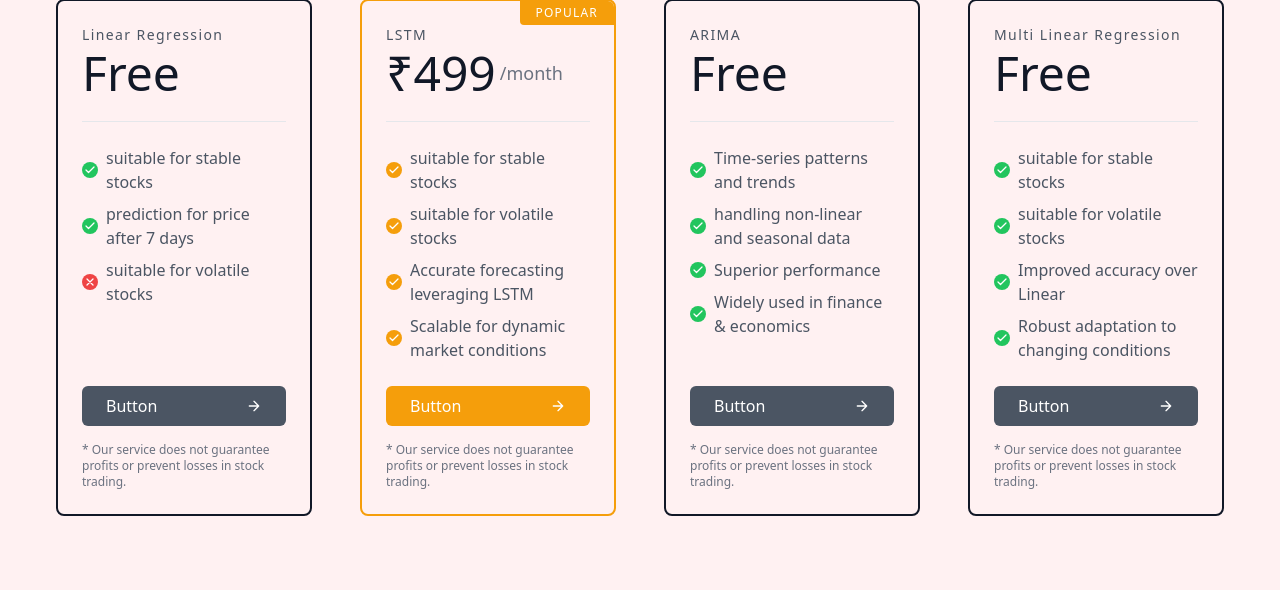
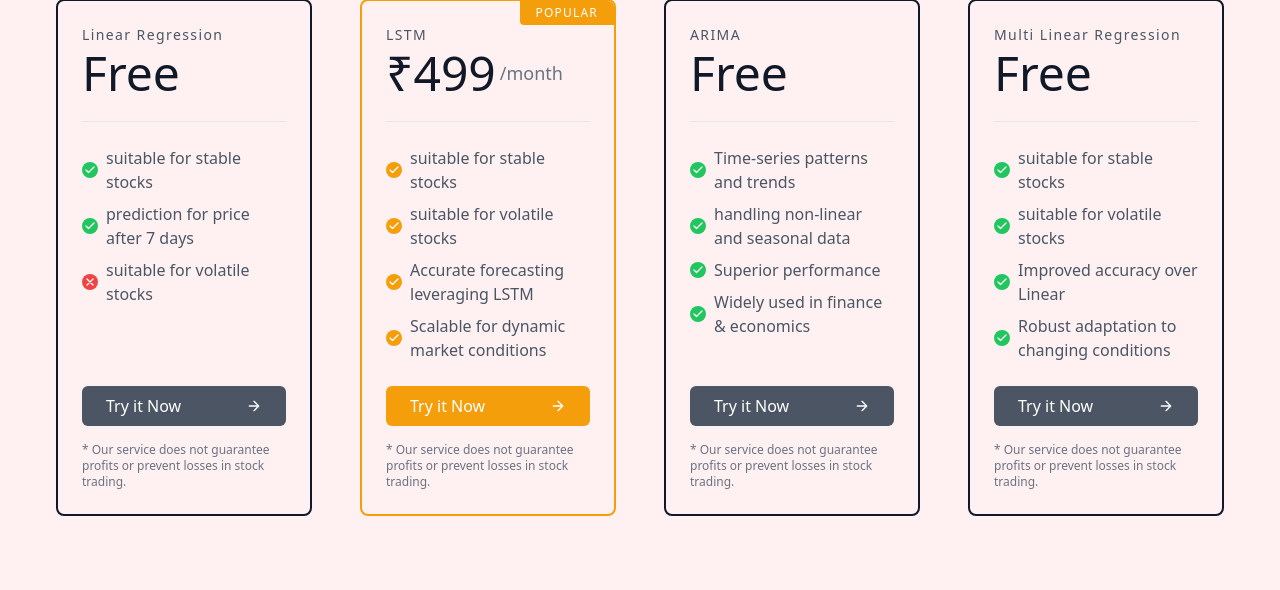
Before and after one commit to AlishNarshidani/miniProject, a Django app: page /prediction in a window 1280 px wide. Shown: the part 391-981 px from the top of the page. Run offline with Django 5.2, Linux system fonts and the light colour scheme; some libraries are stand-ins or nearby versions.

Commit message:
button text changed from button to try it now

```diff
--- a/templates/prediction.html
+++ b/templates/prediction.html
@@ -41,7 +41,7 @@
               </svg>
               </span>suitable for volatile stocks
             </p>
-            <button id="linear_button" class="flex items-center mt-auto text-white bg-gray-600 border-0 py-2 px-4 w-full focus:outline-none hover:bg-gray-900 rounded">Button
+            <button id="linear_button" class="flex items-center mt-auto text-white bg-gray-600 border-0 py-2 px-4 w-full focus:outline-none hover:bg-gray-900 rounded">Try it Now
               <svg fill="none" stroke="currentColor" stroke-linecap="round" stroke-linejoin="round" stroke-width="2" class="w-4 h-4 ml-auto" viewBox="0 0 24 24">
                 <path d="M5 12h14M12 5l7 7-7 7"></path>
               </svg>
@@ -85,7 +85,7 @@
                 </svg>
               </span>Scalable for dynamic market conditions
             </p>
-            <button class="flex items-center mt-auto text-white bg-amber-500 border-0 py-2 px-4 w-full focus:outline-none hover:bg-amber-600 rounded">Button
+            <button class="flex items-center mt-auto text-white bg-amber-500 border-0 py-2 px-4 w-full focus:outline-none hover:bg-amber-600 rounded">Try it Now
               <svg fill="none" stroke="currentColor" stroke-linecap="round" stroke-linejoin="round" stroke-width="2" class="w-4 h-4 ml-auto" viewBox="0 0 24 24">
                 <path d="M5 12h14M12 5l7 7-7 7"></path>
               </svg>
@@ -125,7 +125,7 @@
                 </svg>
               </span>Widely used in finance & economics
             </p>
-            <button class="flex items-center mt-auto text-white bg-gray-600 border-0 py-2 px-4 w-full focus:outline-none hover:bg-gray-900 rounded">Button
+            <button class="flex items-center mt-auto text-white bg-gray-600 border-0 py-2 px-4 w-full focus:outline-none hover:bg-gray-900 rounded">Try it Now
               <svg fill="none" stroke="currentColor" stroke-linecap="round" stroke-linejoin="round" stroke-width="2" class="w-4 h-4 ml-auto" viewBox="0 0 24 24">
                 <path d="M5 12h14M12 5l7 7-7 7"></path>
               </svg>
@@ -165,7 +165,7 @@
                 </svg>
               </span>Robust adaptation to changing conditions
             </p>
-            <button class="flex items-center mt-auto text-white bg-gray-600 border-0 py-2 px-4 w-full focus:outline-none hover:bg-gray-900 rounded">Button
+            <button class="flex items-center mt-auto text-white bg-gray-600 border-0 py-2 px-4 w-full focus:outline-none hover:bg-gray-900 rounded">Try it Now
               <svg fill="none" stroke="currentColor" stroke-linecap="round" stroke-linejoin="round" stroke-width="2" class="w-4 h-4 ml-auto" viewBox="0 0 24 24">
                 <path d="M5 12h14M12 5l7 7-7 7"></path>
               </svg>
```
